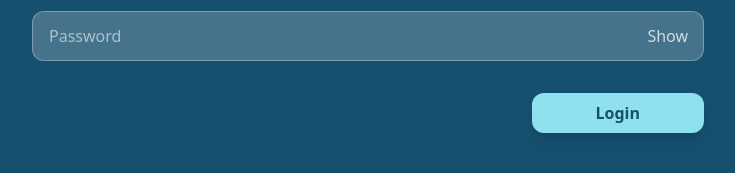
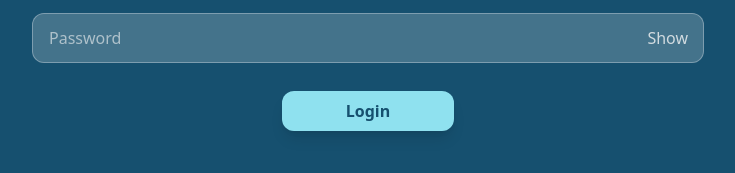
Before and after one commit to UdbhavDalmia/hackathon, a website: page index.html in a window 1280 px wide. Shown: the part 417-590 px from the top of the page, without its empty margins (272-1007 px from the left). Drawn offline with nearby package versions, Linux system fonts and the light colour scheme.

Commit message:
refactoring

```diff
--- a/index.html
+++ b/index.html
@@ -49,7 +49,7 @@
                     <div class="flex items-center justify-between">
                         <div class="text-sm text-red-500" id="login-error" role="alert" aria-live="polite"></div>
                         <button type="submit"
-                            class=" object-center mt-4 ml-auto w-fit bg-secondary px-16 py-2 rounded-xl text-primary font-bold hover:brightness-110 active:scale-95 transition-all shadow-lg">Login</button>
+                            class=" object-center mt-3 mx-auto w-fit bg-secondary px-16 py-2 rounded-xl text-primary font-bold hover:brightness-110 active:scale-95 transition-all shadow-lg">Login</button>
                     </div>
                 </form>
             </div>
```
